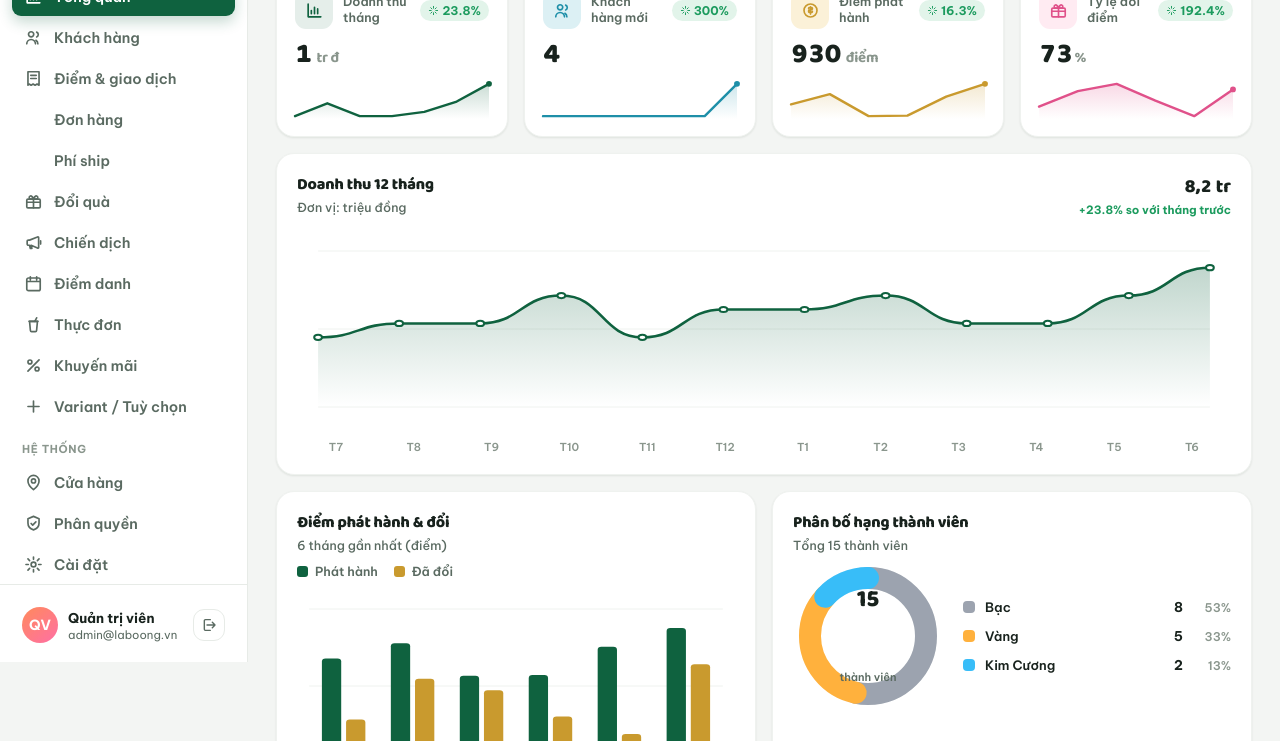
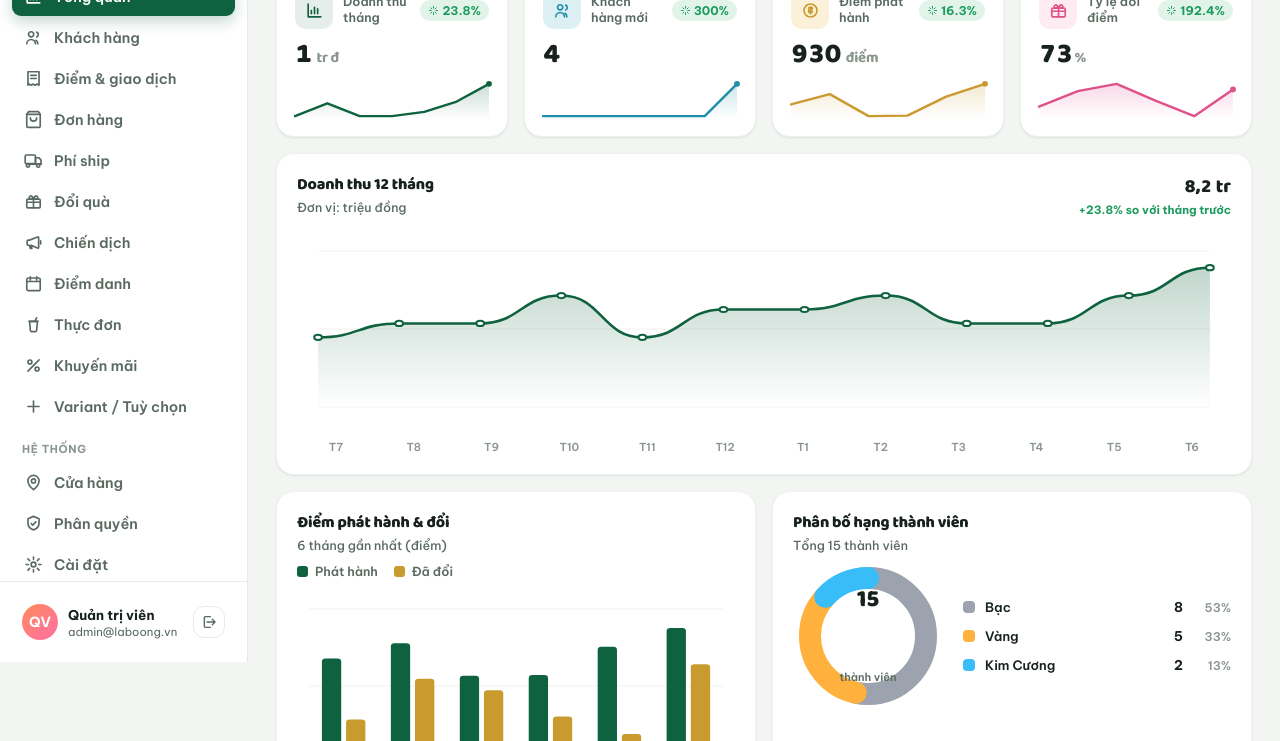
Before and after one commit to phongsanwa/LaboongVictoriaVanPhuWeb, a Laravel app: page /admin in a window 1280 px wide. Shown: the part 138-879 px from the top of the page. Run offline with Laravel 12, Linux system fonts and the light colour scheme; a user stored in the database is signed in; data comes from the database, SQL or seed files in the repository; data that the repository does not hold is empty; some libraries are stand-ins or nearby versions.

Commit message:
Fix admin sidebar: add missing bag/truck icons, make nav section scrollable

```diff
--- a/public/css/admin.css
+++ b/public/css/admin.css
@@ -108,6 +108,10 @@ a { color: inherit; text-decoration: none; }
   display:grid; place-items:center; }
 .side-user .un { font-size: 13.5px; font-weight: 700; }
 .side-user .ur { font-size: 11.5px; color: var(--ink-2); }
+.side-body { flex: 1; overflow-y: auto; min-height: 0; padding-bottom: 8px; scrollbar-width: thin; scrollbar-color: var(--line) transparent; }
+.side-body::-webkit-scrollbar { width: 4px; }
+.side-body::-webkit-scrollbar-track { background: transparent; }
+.side-body::-webkit-scrollbar-thumb { background: var(--line); border-radius: 4px; }
 
 /* ---------------- Main ---------------- */
 .main { min-width: 0; display: flex; flex-direction: column; }
--- a/public/js/admin-sidebar.jsx
+++ b/public/js/admin-sidebar.jsx
@@ -44,10 +44,12 @@ function AdminSidebar({ activeLabel, badges = {}, admin, sideOpen, onClose }) {
           <div className="side-mark"><span>L</span></div>
           <div><div className="nm">Laboong</div><div className="sb">Bảng quản trị</div></div>
         </div>
-        <div className="side-sec">Quản lý</div>
-        <nav className="side-nav">{mgmt.map(renderLink)}</nav>
-        <div className="side-sec">Hệ thống</div>
-        <nav className="side-nav">{sys.map(renderLink)}</nav>
+        <div className="side-body">
+          <div className="side-sec">Quản lý</div>
+          <nav className="side-nav">{mgmt.map(renderLink)}</nav>
+          <div className="side-sec">Hệ thống</div>
+          <nav className="side-nav">{sys.map(renderLink)}</nav>
+        </div>
         <div className="side-foot">
           <div className="side-user">
             <div className="side-av">{admin?.initials ?? 'QT'}</div>
--- a/public/js/components.jsx
+++ b/public/js/components.jsx
@@ -87,6 +87,8 @@ function Icon({ name, size = 20, stroke = 2.1, color = "currentColor", fill = "n
     bike: <><circle cx="6" cy="17" r="3"/><circle cx="18" cy="17" r="3"/><path d="M6 17 10 8h4l2 4M9 8h5M13 8l3 9"/></>,
     walk: <><circle cx="13" cy="4.5" r="1.6"/><path d="M11 9 8 11M11 9l3 1 1 4M14 14l-2 6M14 14l3 3M11 13l-1 7"/></>,
     cake: <><path d="M4 17h16v2.5A1.5 1.5 0 0 1 18.5 21h-13A1.5 1.5 0 0 1 4 19.5z"/><path d="M4 17c0-3 1.5-4 4-4h8c2.5 0 4 1 4 4"/><path d="M12 13V9M9 9V7M15 9V7"/><path d="M7 7c0-1.1.9-2 2-2s2 .9 2 2M13 7c0-1.1.9-2 2-2s2 .9 2 2"/></>,
+    bag: <><path d="M6 2 3.5 5.5v15A1.5 1.5 0 0 0 5 22h14a1.5 1.5 0 0 0 1.5-1.5v-15L18 2z"/><path d="M3.5 5.5h17M16 10a4 4 0 0 1-8 0"/></>,
+    truck: <><rect x="1.5" y="5" width="13" height="11" rx="1.5"/><path d="M14.5 8.5H19l2.5 3v5h-7z"/><circle cx="5" cy="18.5" r="2"/><circle cx="18" cy="18.5" r="2"/><path d="M3 16.5h19"/></>,
   };
   return <svg {...p} style={{ display: "block", flex: "none" }}>{paths[name] || null}</svg>;
 }
```
